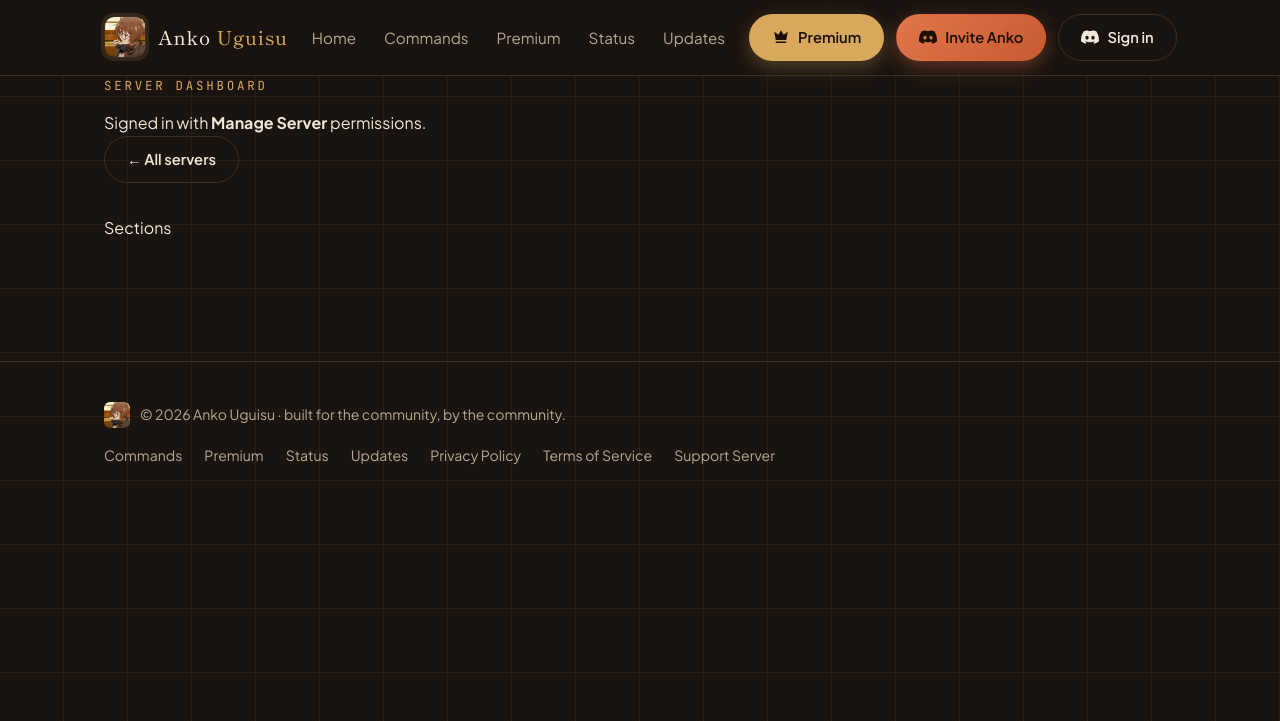
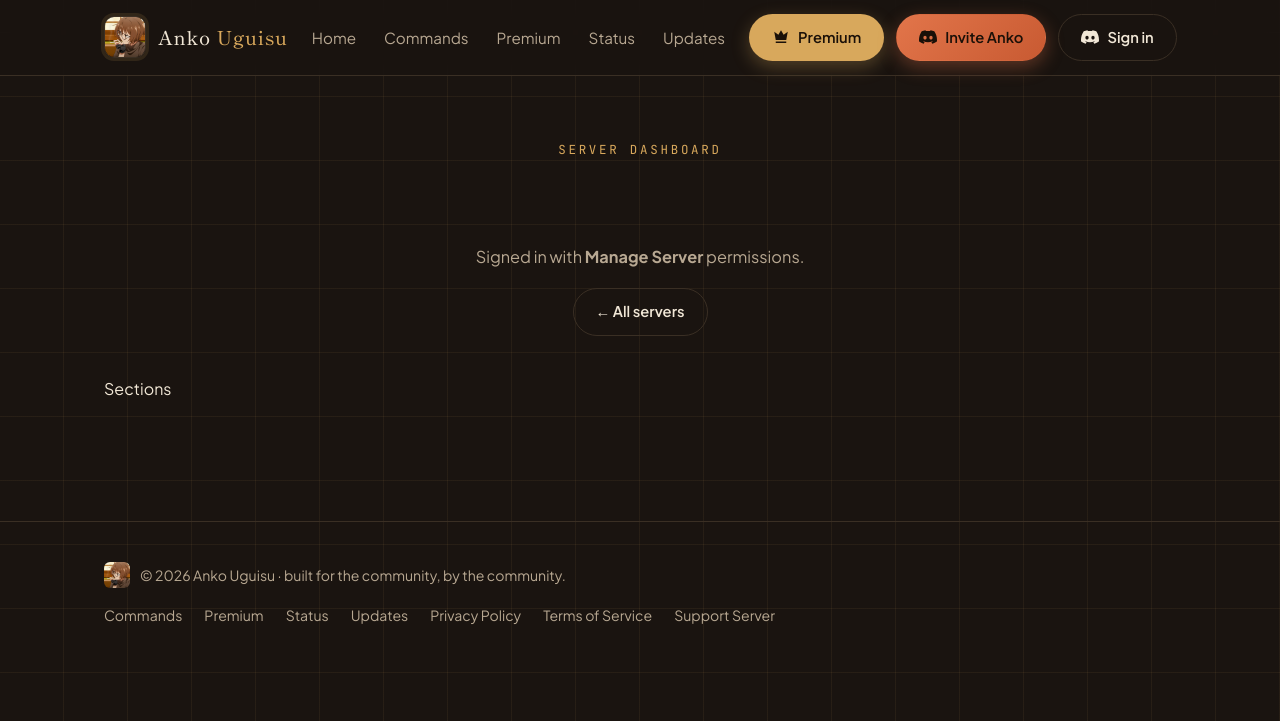
Before and after one commit to vincent-smg/bot-siter-, a Flask app: template templates/dashboard_guild.html in a window 1280 px wide. Shown: the top 721 px of the page. Run offline with Flask 3, Linux system fonts and the light colour scheme; the template is opened without the code that fills it, so the values that code supplies are empty.

Commit message:
Update dashboard_guild.html

```diff
--- a/templates/dashboard_guild.html
+++ b/templates/dashboard_guild.html
@@ -1,7 +1,5 @@
 {% extends "base.html" %}
-
 {% block title %}{{ guild.name }} — Dashboard — Anko Uguisu{% endblock %}
-
 {% block content %}
 
 {% set icon = guild | guild_icon_url %}
@@ -17,25 +15,18 @@
   {{ section_icons.get(id, section_icons['welcome']) | safe }}
 {% endmacro %}
 
-<header class="dash-hero dash-hero--guild">
-  <div class="dash-hero__glow dash-hero__glow--ember"></div>
-  <div class="container dash-guild-header">
-
-    <div class="dash-guild-header__icon-wrap">
+<div class="page-head">
+  <span class="page-head__eyebrow">Server Dashboard</span>
+  <div class="dash-guild-heading">
     {% if icon %}
-        <img class="dash-guild-header__icon" src="{{ icon }}" alt="">
+      <img class="dash-guild-heading__icon" src="{{ icon }}" alt="">
     {% else %}
-        <div class="dash-guild-header__icon dash-guild-header__icon--placeholder">
+      <div class="dash-guild-heading__icon dash-guild-heading__icon--placeholder" style="width:56px;height:56px;border-radius:14px;">
         {{ guild.name[0] | upper }}
       </div>
     {% endif %}
-    </div>
-
-    <div class="dash-guild-header__info">
-      <span class="page-head__eyebrow">Server Dashboard</span>
-
-      <h1 style="font-size: clamp(1.6rem, 4vw, 2.4rem);">{{ guild.name }}</h1>
-
+    <div>
+      <h1>{{ guild.name }}</h1>
       <p>
         Signed in with
         {% if is_admin %}
@@ -45,14 +36,14 @@
         {% endif %}
         permissions.
       </p>
-
+    </div>
+  </div>
+  <div style="margin-top: 18px;">
     <a class="btn btn--outline" href="{{ url_for('dashboard') }}">&larr; All servers</a>
   </div>
+</div>
 
-  </div>
-</header>
-
-<section class="section" style="padding-top: 32px;">
+<section class="section" style="padding-top: 0;">
   <div class="container dash-guild-layout">
 
     <aside class="dash-section-nav">
@@ -61,12 +52,8 @@
         {% for section in sections %}
           <li>
             <a href="#{{ section.id }}" class="dash-section-nav__link" data-section="{{ section.id }}">
-              <span class="dash-section-nav__icon">
-                {{ section_icon(section.id) }}
-              </span>
-
+              <span class="dash-section-nav__icon">{{ section_icon(section.id) }}</span>
               {{ section.label }}
-
               {% if section.required_permission == "administrator" %}
                 <span class="dash-section-nav__admin-dot" title="Admin only"></span>
               {% endif %}
@@ -81,10 +68,7 @@
         <div class="settings-card" id="{{ section.id }}">
 
           <div class="settings-card__head">
-            <div class="settings-card__icon">
-              {{ section_icon(section.id) }}
-            </div>
-
+            <div class="settings-card__icon">{{ section_icon(section.id) }}</div>
             <div>
               <h2>
                 {{ section.label }}
@@ -98,19 +82,15 @@
 
           <form method="post" action="{{ url_for('dashboard_guild', guild_id=guild.id) }}">
             <input type="hidden" name="section" value="{{ section.id }}">
-
-            {# CSRF support (if Flask-WTF enabled) #}
             {% if csrf_token is defined %}
               <input type="hidden" name="csrf_token" value="{{ csrf_token() }}">
             {% endif %}
 
             {% for field in section.fields %}
               <div class="field">
-
                 {% if field.type == "toggle" %}
                   <label class="toggle">
-                    <input type="checkbox"
-                           name="{{ field.key }}"
+                    <input type="checkbox" name="{{ field.key }}"
                            {% if settings.get(field.key) %}checked{% endif %}>
                     <span class="track"></span>
                     {{ field.label }}
@@ -118,33 +98,25 @@
 
                 {% elif field.type == "textarea" %}
                   <label for="field-{{ field.key }}">{{ field.label }}</label>
-                  <textarea id="field-{{ field.key }}"
-                            name="{{ field.key }}"
+                  <textarea id="field-{{ field.key }}" name="{{ field.key }}"
                             placeholder="{{ field.placeholder or '' }}">{{ settings.get(field.key, "") }}</textarea>
 
                 {% elif field.type == "list" %}
                   <label for="field-{{ field.key }}">{{ field.label }}</label>
-
                   {% set list_value = settings.get(field.key, []) %}
-                  <textarea id="field-{{ field.key }}"
-                            name="{{ field.key }}"
+                  <textarea id="field-{{ field.key }}" name="{{ field.key }}"
                             style="display: none;">{{ list_value if list_value is string else (list_value | join("\n")) }}</textarea>
-
                   <div class="tag-input-container" data-field-key="{{ field.key }}">
                     <div class="tag-list"></div>
                     <div class="tag-input-row">
-                      <input type="text"
-                             class="tag-input-field"
-                             placeholder="Type a word and press Enter...">
+                      <input type="text" class="tag-input-field" placeholder="Type a word and press Enter...">
                       <button type="button" class="btn btn--outline btn--sm tag-add-btn">Add</button>
                     </div>
                   </div>
 
                 {% else %}
                   <label for="field-{{ field.key }}">{{ field.label }}</label>
-                  <input type="text"
-                         id="field-{{ field.key }}"
-                         name="{{ field.key }}"
+                  <input type="text" id="field-{{ field.key }}" name="{{ field.key }}"
                          placeholder="{{ field.placeholder or '' }}"
                          value="{{ settings.get(field.key, '') }}">
                 {% endif %}
@@ -152,16 +124,12 @@
                 {% if field.help %}
                   <div class="help">{{ field.help }}</div>
                 {% endif %}
-
               </div>
             {% endfor %}
 
             <div class="settings-card__footer">
-              <button type="submit" class="btn btn--gold">
-                Save {{ section.label }}
-              </button>
+              <button type="submit" class="btn btn--gold">Save {{ section.label }}</button>
             </div>
-
           </form>
 
         </div>
@@ -176,54 +144,40 @@
 {% block scripts %}
 <script>
 (function () {
-
   const navLinks = document.querySelectorAll('.dash-section-nav__link');
   const cards = document.querySelectorAll('.settings-card[id]');
-
   if (!navLinks.length || !cards.length) return;
 
   function setActive(id) {
     navLinks.forEach(link => {
-      link.classList.toggle(
-        'is-active',
-        link.getAttribute('data-section') === id
-      );
+      link.classList.toggle('is-active', link.getAttribute('data-section') === id);
     });
   }
 
   const observer = new IntersectionObserver((entries) => {
-    entries.forEach(entry => {
-      if (entry.isIntersecting) setActive(entry.target.id);
-    });
+    entries.forEach(entry => { if (entry.isIntersecting) setActive(entry.target.id); });
   }, { rootMargin: '-20% 0px -60% 0px' });
 
   cards.forEach(card => observer.observe(card));
 
-  // smoother + keeps URL hash
   navLinks.forEach(link => {
     link.addEventListener('click', (e) => {
       e.preventDefault();
-
       const target = document.querySelector(link.getAttribute('href'));
       if (!target) return;
-
       history.pushState(null, "", link.getAttribute('href'));
       target.scrollIntoView({ behavior: 'smooth', block: 'start' });
     });
   });
 
-  // set initial active section
   if (cards.length) setActive(cards[0].id);
 
-  // Handle list/tag inputs
   document.querySelectorAll('.tag-input-container').forEach(function (container) {
     const fieldKey = container.getAttribute('data-field-key');
     const textarea = document.getElementById('field-' + fieldKey);
     const tagList = container.querySelector('.tag-list');
     const inputField = container.querySelector('.tag-input-field');
     const addBtn = container.querySelector('.tag-add-btn');
-
-    // Get current tags from textarea
     let tags = textarea.value.split('\n').map(t => t.trim()).filter(t => t.length > 0);
 
     function renderTags() {
@@ -231,57 +185,29 @@
       tags.forEach(function (tagText, index) {
         const tagEl = document.createElement('span');
         tagEl.className = 'tag';
-
         const textSpan = document.createElement('span');
         textSpan.className = 'tag-text';
         textSpan.textContent = tagText;
-
         const removeBtn = document.createElement('span');
         removeBtn.className = 'tag-remove';
         removeBtn.innerHTML = '&times;';
-        removeBtn.addEventListener('click', function () {
-          removeTag(index);
-        });
-
+        removeBtn.addEventListener('click', function () { tags.splice(index, 1); renderTags(); });
         tagEl.appendChild(textSpan);
         tagEl.appendChild(removeBtn);
         tagList.appendChild(tagEl);
       });
-      // Update hidden textarea
       textarea.value = tags.join('\n');
     }
 
     function addTag() {
       const val = inputField.value.trim();
-      if (val && !tags.includes(val)) {
-        tags.push(val);
-        renderTags();
-        inputField.value = '';
-      }
+      if (val && !tags.includes(val)) { tags.push(val); renderTags(); inputField.value = ''; }
     }
 
-    function removeTag(index) {
-      tags.splice(index, 1);
-      renderTags();
-    }
-
-    // Add on enter key or comma key
-    inputField.addEventListener('keydown', function (e) {
-      if (e.key === 'Enter') {
-        e.preventDefault();
-        addTag();
-      }
-    });
-
-    addBtn.addEventListener('click', function (e) {
-      e.preventDefault();
-      addTag();
-    });
-
-    // Initial render
+    inputField.addEventListener('keydown', function (e) { if (e.key === 'Enter') { e.preventDefault(); addTag(); } });
+    addBtn.addEventListener('click', function (e) { e.preventDefault(); addTag(); });
     renderTags();
   });
-
 })();
 </script>
 {% endblock %}
```
Lines whose indentation alone changed are shown as unchanged.
